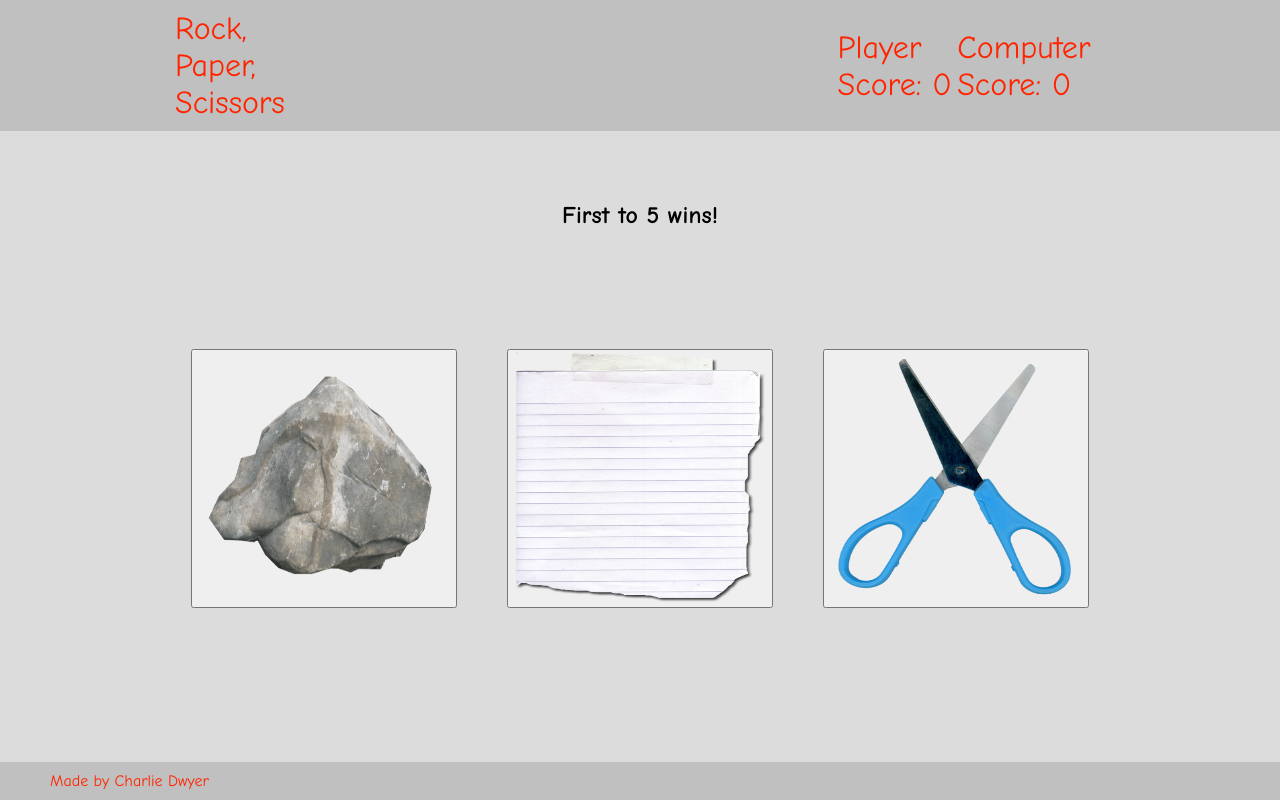
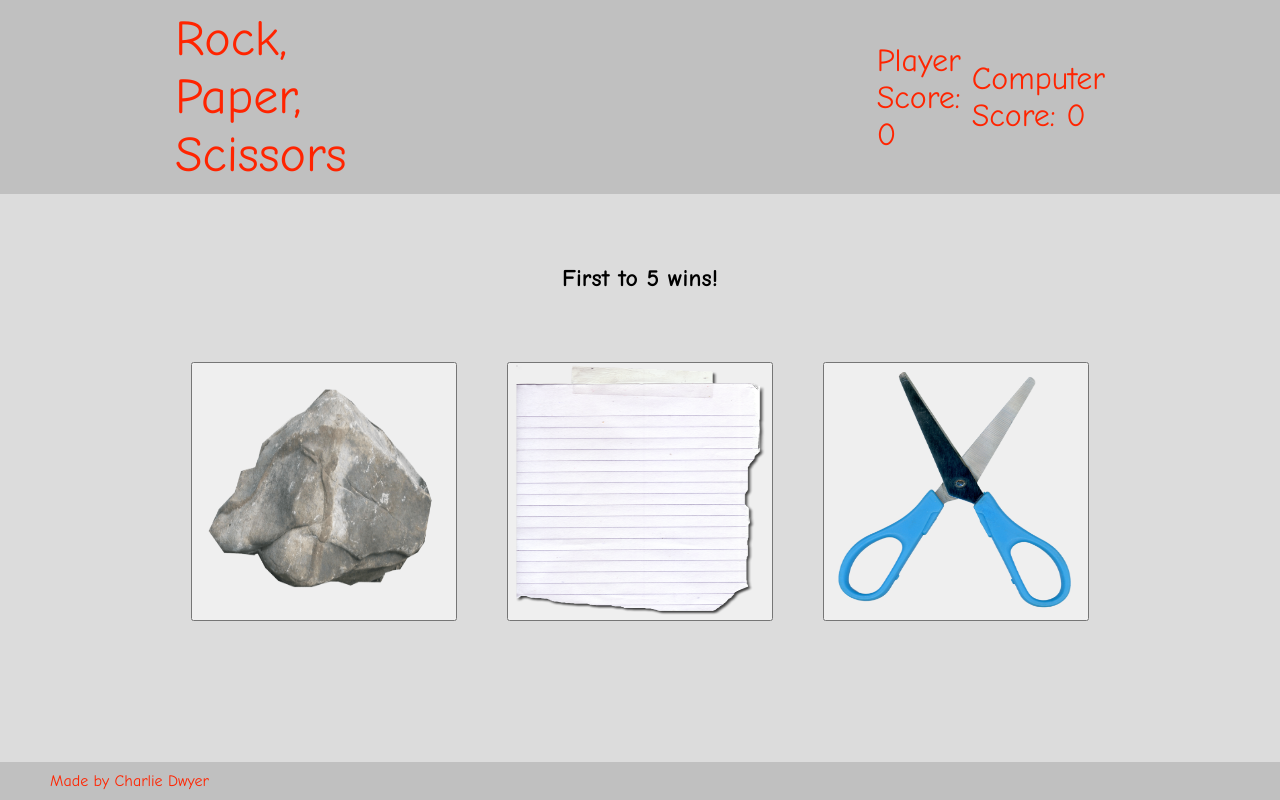
Before and after one commit to charliedwyer/basicRockPaperScissors, a plain HTML site: page index.html in a window 1280 px wide. Drawn offline with Linux system fonts and the light colour scheme.

```diff
--- a/style.css
+++ b/style.css
@@ -12,7 +12,7 @@ body {
     display: flex;
     background-color: silver;
     color: #ff2400;
-    font-size: 32px;
+    font-size: 50px;
     padding-left: 175px;
     padding-right: 175px;
     padding-top: 10px;
@@ -47,7 +47,7 @@ img {
     display: flex;
     align-items: center;
     justify-content: center;
-    padding-top: 100px;
+    padding-top: 50px;
     gap: 50px;
 }
 
```
